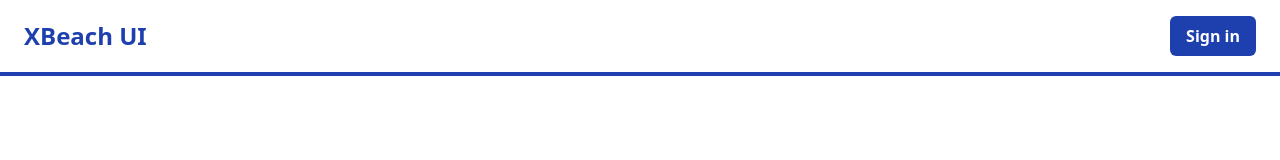
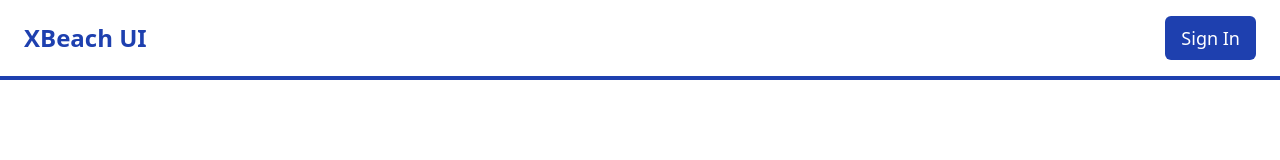
Before and after one commit to Seth-McKilla/xbeach-ui, a Next.js app: page / in a window 1280 px wide. Shown: the top 160 px of the page. Built offline with nearby package versions, Linux system fonts and the light colour scheme.

Commit message:
Change sign in button to link

```diff
--- a/app/Header.tsx
+++ b/app/Header.tsx
@@ -1,8 +1,9 @@
 "use client";
 
 import Link from "next/link";
+import { signIn } from "next-auth/react";
 
-import { signIn } from "next-auth/react";
+import LinkButton from "./components/LinkButton";
 
 export default function Header() {
   return (
@@ -16,12 +17,7 @@ export default function Header() {
       </div>
 
       <div className="flex ems-center">
-        <button
-          className="px-4 py-2 font-semibold text-white bg-blue-800 rounded-md hover:bg-blue-800"
-          onClick={() => signIn()}
-        >
-          Sign in
-        </button>
+        <LinkButton href="/signin">Sign In</LinkButton>
       </div>
     </header>
   );
```
